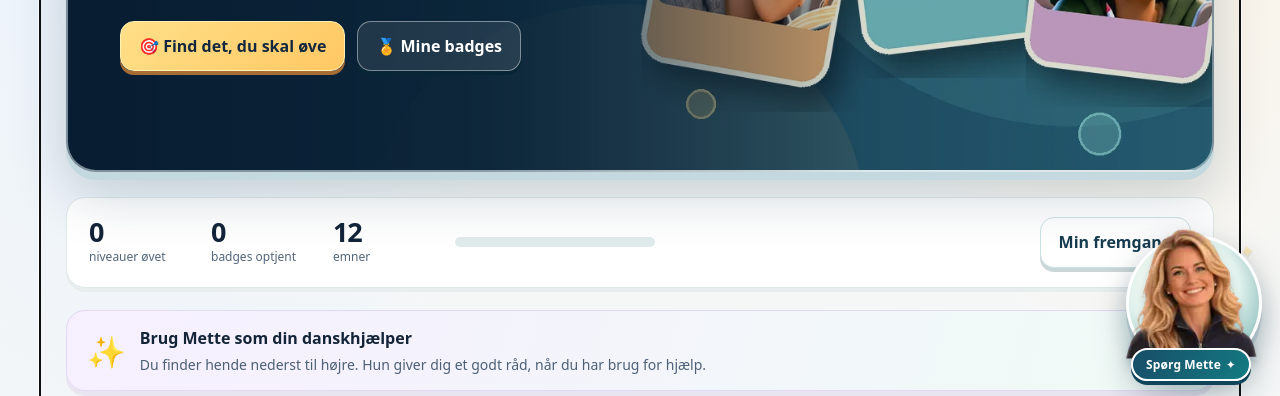
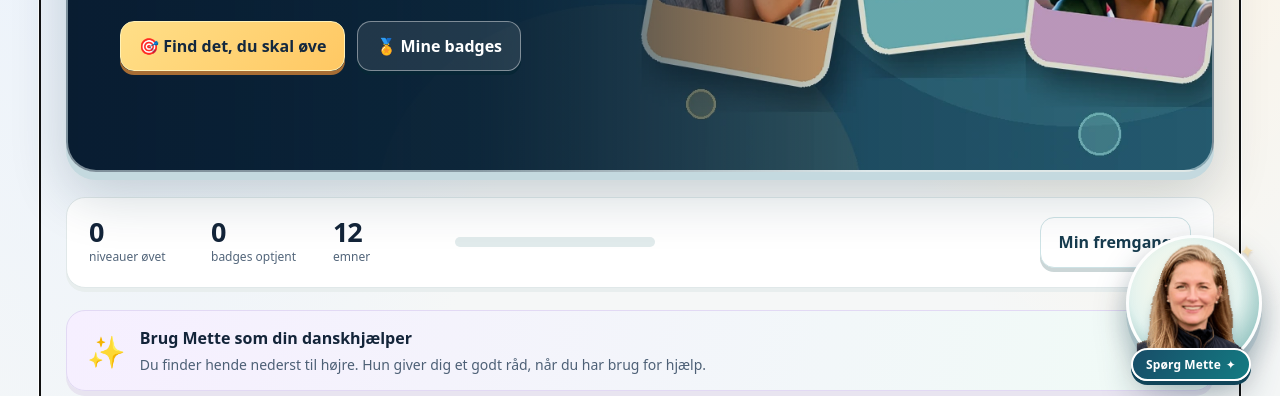
Before and after one commit to hartelius-hue/dansk5D, a plain HTML site: page index.html in a window 1280 px wide. Shown: the part 404-800 px from the top of the page. Drawn offline with Linux system fonts and the light colour scheme.

Commit message:
Vis ægte GIF med Mettes originale ansigt og hår i hjælperen

```diff
--- a/index.html
+++ b/index.html
@@ -21,7 +21,7 @@
 </div></div></header>
 <main class="main wrap" id="main" tabindex="-1"></main>
 <button class="mette-float" id="mette-float" type="button" aria-label="Spørg Mette om et råd" title="Mette · din danskhjælper">
-<picture class="mette-avatar-picture"><source media="(prefers-reduced-motion: reduce)" srcset="assets/mette-portraet.webp" type="image/webp"><img class="mette-float-photo" src="assets/mette-avatar-live.webp" alt="Mette, din animerede danskhjælper" width="132" height="132" decoding="async"></picture>
+<picture class="mette-avatar-picture"><source media="(prefers-reduced-motion: reduce)" srcset="assets/mette-portraet.webp" type="image/webp"><img class="mette-float-photo" src="assets/mette-original-animeret.gif" alt="Mettes originale portræt med en rolig, animeret bevægelse" width="132" height="132" decoding="async"></picture>
 <span class="mette-float-label">Spørg Mette <span aria-hidden="true">✦</span></span>
 </button>
 <footer class="footer"><div class="wrap footer-grid"><span><b>Danskværkstedet 5.D</b> · Læs grundigt, tænk selv og prøv igen.</span>
```
